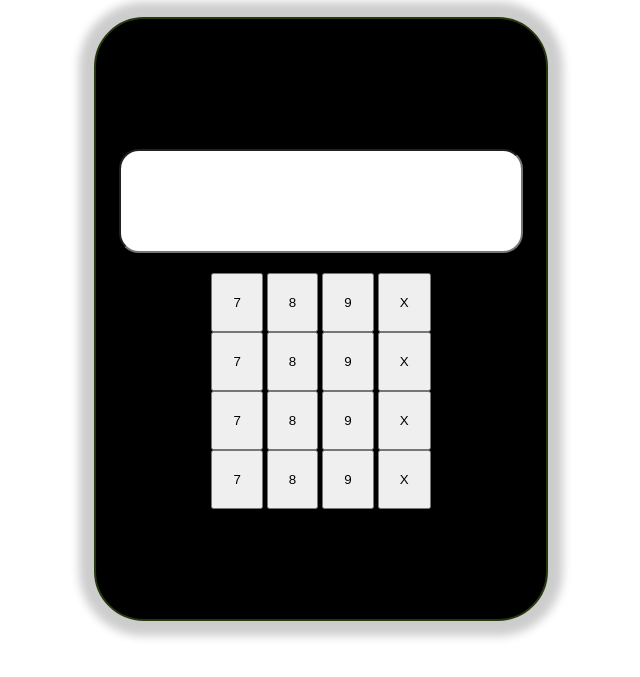
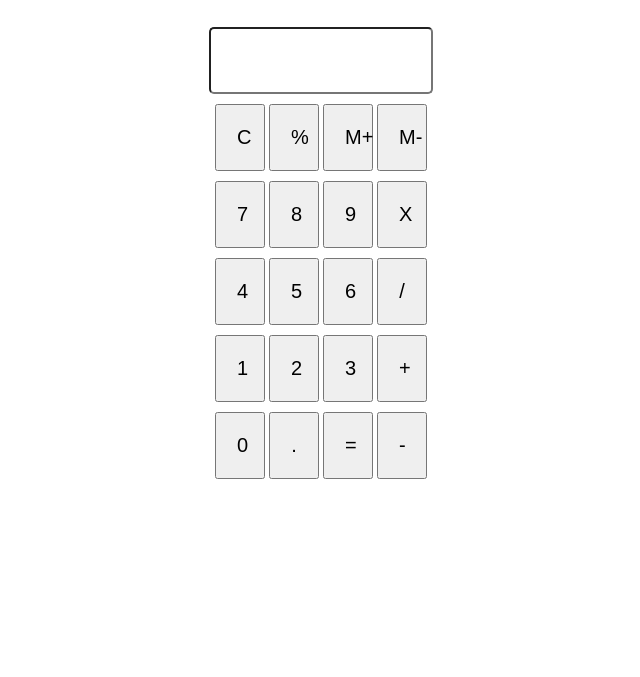
Before and after one commit to tausif900/Calculator, a plain HTML site: page index.html in a window 1280 px wide. Shown: the part 73-750 px from the top of the page, without its empty margins (319-959 px from the left). Drawn offline with Linux system fonts and the light colour scheme.

Commit message:
layout ready

```diff
--- a/index.html
+++ b/index.html
@@ -12,11 +12,11 @@
     <h1 class="heading">CALCULATOR</h1>
     <div class="container">
         <input class="inputnumber" type="text">
-        <div class="rows">
-            <button class="button">7</button>
-            <button class="button">8</button>
-            <button class="button">9</button>
-            <button class="button">X</button>
+         <div class="rows">
+            <button class="button">C</button>
+            <button class="button">%</button>
+            <button class="button">M+</button>
+            <button class="button">M-</button>
         </div>
         <div class="rows">
             <button class="button">7</button>
@@ -25,16 +25,22 @@
             <button class="button">X</button>
         </div>
         <div class="rows">
-            <button class="button">7</button>
-            <button class="button">8</button>
-            <button class="button">9</button>
-            <button class="button">X</button>
+            <button class="button">4</button>
+            <button class="button">5</button>
+            <button class="button">6</button>
+            <button class="button">/</button>
         </div>
         <div class="rows">
-            <button class="button">7</button>
-            <button class="button">8</button>
-            <button class="button">9</button>
-            <button class="button">X</button>
+            <button class="button">1</button>
+            <button class="button">2</button>
+            <button class="button">3</button>
+            <button class="button">+</button>
+        </div>
+        <div class="rows">
+            <button class="button">0</button>
+            <button class="button">.</button>
+            <button class="button">=</button>
+            <button class="button">-</button>
         </div>
     </div>
     <script src="script.js"></script>
--- a/style.css
+++ b/style.css
@@ -4,7 +4,6 @@
 }
 
 body {
-    background-color: white;
     display: flex;
     justify-content: center;
     align-items: center;
@@ -17,25 +16,26 @@ body {
 }
 
 .container {
-    background-color: black;
-    border: 2px solid rgb(39, 56, 14);
-    height: 600px;
-    width: 450px;
-    margin: 20px;
+    /* height: 600px;
+    width: 450px; */
+    margin: 30px;
     display: flex;
     flex-direction: column;
     justify-content: center;
     align-items: center;
     border-radius: 50px;
-    box-shadow: 00px 0px 10px 15px rgba(0, 0, 0, 0.2)
+    gap: 10px;
 }
 
 .inputnumber {
-margin: 20px;
-width: 400px;
-height: 100px;
-border-radius: 20px;
+    font-size: 20px;
+    padding: 20px;
+    border-radius: 5px;
+    width: 180px;
 }
-.button{
+
+.button {
     padding: 20px;
+    width: 50px;
+    font-size: 20px;
 }
```
